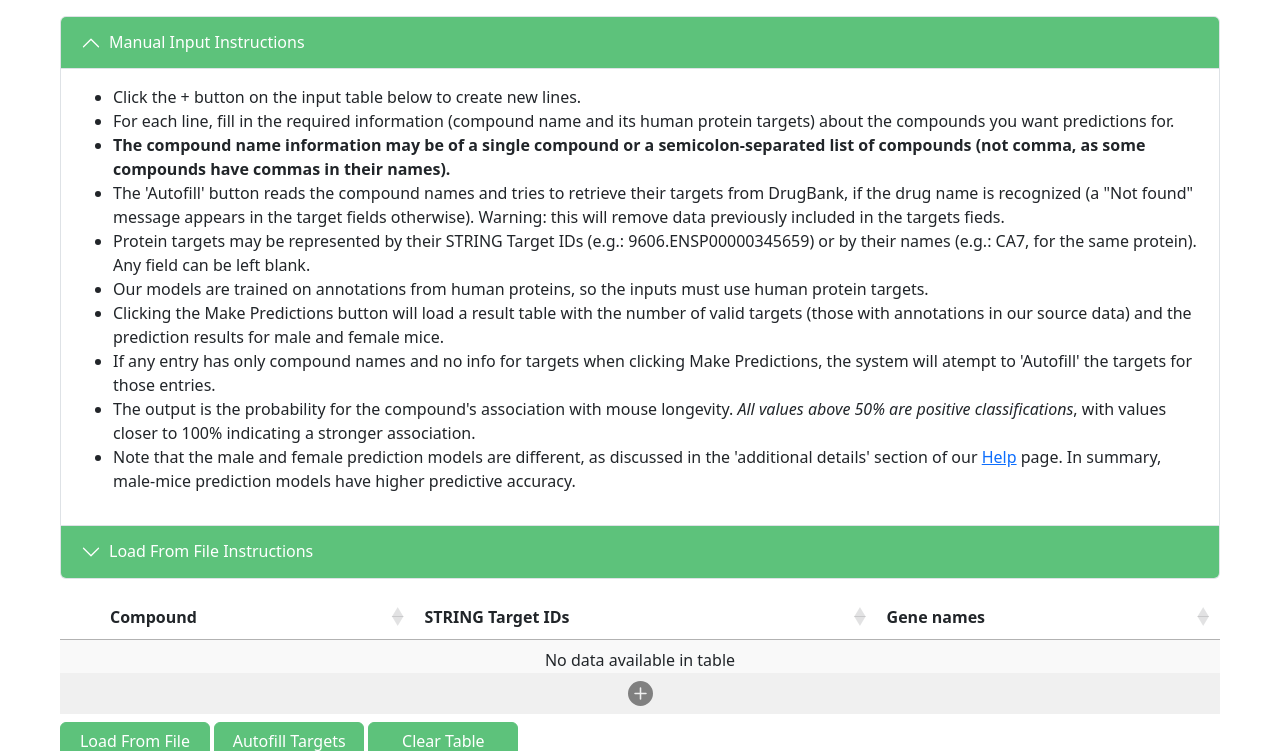
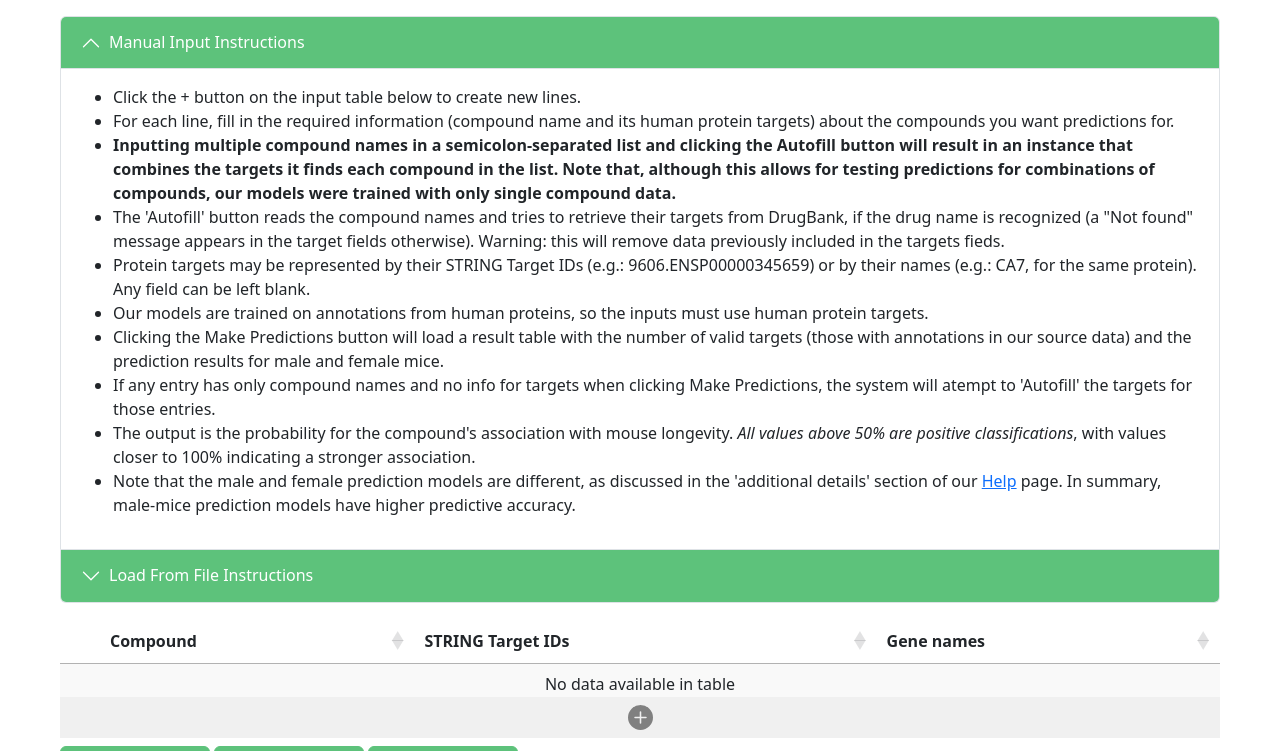
Before and after one commit to caioedurib/lodprime_source, a Flask app: page /target_pred/ in a window 1280 px wide, after a click on "Manual Input Instructions". Shown: the part 56-807 px from the top of the page. Run offline with Flask 3, Linux system fonts and the light colour scheme; parts of the project's set-up code (start-up, migrations or seed data) failed here and were passed over; some libraries are stand-ins or nearby versions.

```diff
--- a/static/files/dsdescriptors/Data Dictionary - Molecular Fingerprints.txt
+++ b/static/files/dsdescriptors/Data Dictionary - Molecular Fingerprints.txt
@@ -1,5 +1,4 @@
-PubChem Substructure Fingerprint
-V1.3							   http://pubchem.ncbi.nlm.nih.gov
+PubChem Substructure Fingerprint V1.3  (original source: http://pubchem.ncbi.nlm.nih.gov)
 
 The PubChem System generates a binary substructure fingerprint for
 chemical structures.  These fingerprints are used by PubChem for
--- a/static/tablegen.js
+++ b/static/tablegen.js
@@ -126,7 +126,7 @@ function InputTable_AutofillEmpty(){
 
 
 // Send data to python to get predictions.
-function InputTable_MakePredictions(){
+function InputTable_MakePredictions(prefix){
 
     // Autofill any "empty" lines.
     InputTable_AutofillEmpty();
@@ -134,7 +134,6 @@ function InputTable_MakePredictions(){
    // Select table as DataTable instance, convert data to array (deep copy)
    let table = $('#table_input').DataTable();
    let tableJSON = convertTableJSON(table);
-    // TODO: Reveal spinner here
    // Send AJAX request, append returned html to the page.
    $.post(window.location, { targets_list: tableJSON}, function(data) {
         result = JSON.parse(data);
@@ -156,9 +155,12 @@ function InputTable_MakePredictions(){
                 printdetailedResults += result[i]["detailed_results"] +'<br>';
             }
         }
-        // TODO: Hide spinner here
         printdetailedResults += "</b>"
         resultTable += "</table>";
+        resultTable += "<br><b>Note</b>: The outputs are the probabilities for each compound's association with mouse longevity. <i>Values above 50% are positive classifications</i>, with values closer to 100% indicating a stronger association.";
+        resultTable += "The male and female prediction models are different, as discussed in the additional details section of our <a href=";
+        resultTable += prefix;
+        resultTable +="/help/>Help</a> page.<br>In summary, male-mice prediction models have higher predictive accuracy, as we had enough data to train models from male-only examples. Female-mice predictions are made from models trained with mixed-sex data while setting the sex variable as female for the instances generated from the input.";
         $("#result").html(resultTable);
         $("#detailed_results").html(printdetailedResults);
        $('#Btn_DetailedPredictionsFile').prop("hidden", false)
@@ -345,11 +347,11 @@ function ChemInputTable_LoadFromFile(fileInput) {
 
 
 // Send data to python to get predictions.
-function ChemInputTable_MakePredictions(){
+function ChemInputTable_MakePredictions(prefix){
+    console.log(prefix);
    // Select table as DataTable instance, convert data to array (deep copy)
    let table = $('#table_cheminput').DataTable();
    let tableJSON = ChemconvertTableJSON(table);
-    // TODO: Reveal spinner here
    // Send AJAX request, append returned html to the page.
    $.post(window.location, { targets_list: tableJSON}, function(data) {
         result = JSON.parse(data);
@@ -369,12 +371,15 @@ function ChemInputTable_MakePredictions(){
                 printdetailedResults += result[i]["detailed_results"] +'<br>';
             }
         }
-        // TODO: Hide spinner here
-        printdetailedResults += "</b>"
+        printdetailedResults += "</b>";
         resultTable += "</table>";
+        resultTable += "<br><b>Note</b>: The outputs are the probabilities for each compound's association with mouse longevity. <i>Values above 50% are positive classifications</i>, with values closer to 100% indicating a stronger association.";
+        resultTable += "The male and female prediction models are different, as discussed in the additional details section of our <a href=";
+        resultTable += prefix;
+        resultTable +="/help/>Help</a> page.<br>In summary, male-mice prediction models have higher predictive accuracy, as we had enough data to train models from male-only examples. Female-mice predictions are made from models trained with mixed-sex data while setting the sex variable as female for the instances generated from the input.";
         $("#result").html(resultTable);
         $("#detailed_results").html(printdetailedResults);
-        $('#Btn_DetailedPredictionsFile').prop("hidden", false)
+        $('#Btn_DetailedPredictionsFile').prop("hidden", false);
    })
 }
 
--- a/templates/chemical_pred.html
+++ b/templates/chemical_pred.html
@@ -112,7 +112,7 @@
             <label for="file-selector" class="btn btn-success inputpagebtn">Load From File</label>
             <input type="file" style="display:none" id="file-selector" onchange="ChemInputTable_LoadFromFile(this)">
             <button class="btn btn-success inputpagebtn ml-5" onclick="ChemInputTable_ClearTable()">Clear Table</button> <br>
-            <button class="btn btn-success inputpagebtn mt-2" onclick="ChemInputTable_MakePredictions()">Make Predictions</button>
+            <button class="btn btn-success inputpagebtn mt-2" onclick="ChemInputTable_MakePredictions('{{prefix}}')">Make Predictions</button>
         </div>
 </div>
 
--- a/templates/data.html
+++ b/templates/data.html
@@ -97,7 +97,7 @@
               <td><a href="{{prefix + url_for('static', filename='files/datasets/MM Molecular Fingerprints dataset.tsv')}}" download="MM Molecular Fingerprints dataset.tsv">MM Molecular Fingerprints dataset.tsv</a></td>
               <td>158/397</td>
               <td>133 KB</td>
-              <td><a href="{{prefix + url_for('static', filename='files/dsdescriptors/Data Dictionary - Molecular Fingerprints.tsv')}}" download="Data Dictionary - Molecular Fingerprints.tsv">Data Dictionary - Molecular Fingerprints</a></td>
+              <td><a href="{{prefix + url_for('static', filename='files/dsdescriptors/Data Dictionary - Molecular Fingerprints.txt')}}" download="Data Dictionary - Molecular Fingerprints.txt">Data Dictionary - Molecular Fingerprints</a></td>
           </tr>
 
       </tbody>
--- a/templates/target_pred.html
+++ b/templates/target_pred.html
@@ -51,7 +51,7 @@
             <ul>
                 <li>Click the + button on the input table below to create new lines.</li>
                 <li>For each line, fill in the required information (compound name and its human protein targets) about the compounds you want predictions for.</li>
-                <li><b>The compound name information may be of a single compound or a semicolon-separated list of compounds (not comma, as some compounds have commas in their names).</b></li>
+                <li><b>Inputting multiple compound names in a semicolon-separated list and clicking the Autofill button will result in an instance that combines the targets it finds each compound in the list. Note that, although this allows for testing predictions for combinations of compounds, our models were trained with only single compound data.</b></li>
                 <li>The 'Autofill' button reads the compound names and tries to retrieve their targets from DrugBank, if the drug name is recognized (a "Not found" message appears in the target fields otherwise). Warning: this will remove data previously included in the targets fieds.</li>
                 <li>Protein targets may be represented by their STRING Target IDs (e.g.: 9606.ENSP00000345659) or by their names (e.g.: CA7, for the same protein). Any field can be left blank.</li>
                 <li>Our models are trained on annotations from human proteins, so the inputs must use human protein targets.</li>
@@ -124,7 +124,7 @@
             <input type="file" style="display:none" id="file-selector" onchange="InputTable_LoadFromFile(this)">
             <button class="btn btn-success inputpagebtn ml-5" onclick="InputTable_AutofillTargets()">Autofill Targets</button>
             <button class="btn btn-success inputpagebtn ml-5" onclick="InputTable_ClearTable()">Clear Table</button> <br>
-            <button class="btn btn-success inputpagebtn mt-2" onclick="InputTable_MakePredictions()">Make Predictions</button>
+            <button class="btn btn-success inputpagebtn mt-2" onclick="InputTable_MakePredictions('{{prefix}}')">Make Predictions</button>
         </div>
 </div>
 
```
Also changed, not shown: README.md (added).
